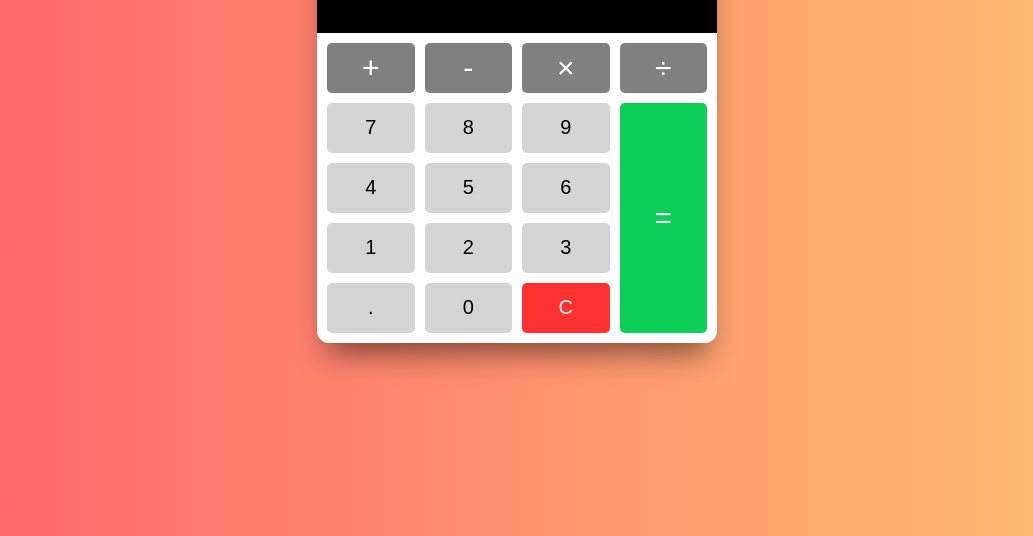
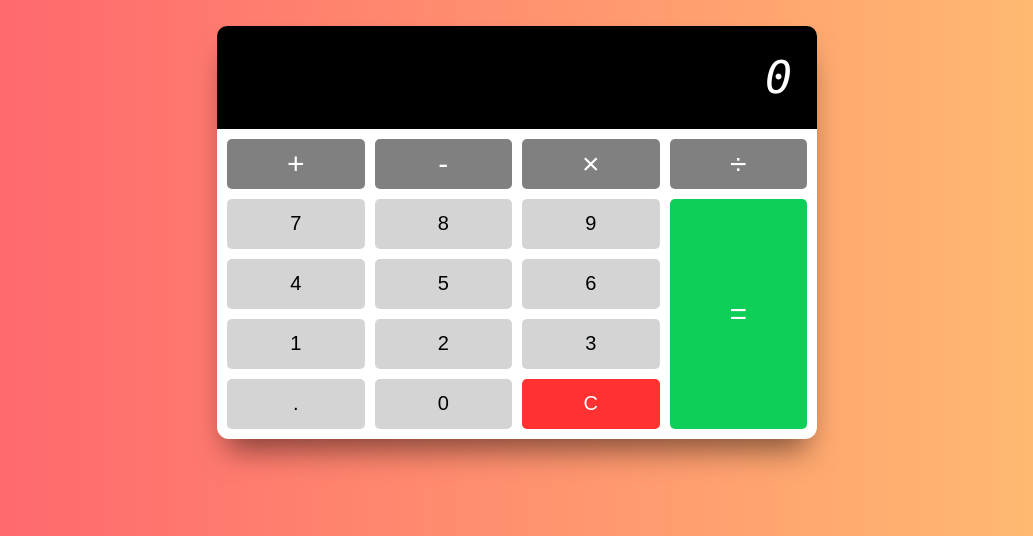
Before and after one commit to pav0107/calculator, a plain HTML site: page index.html in a window 1280 px wide. Shown: the part 264-800 px from the top of the page, without its empty margins (123-1156 px from the left). Drawn offline with Linux system fonts and the light colour scheme.

Commit message:
styling changes

```diff
--- a/index.html
+++ b/index.html
@@ -8,6 +8,10 @@
     <link rel="stylesheet" href="style.css">
 </head>
 <body>
+<!-- Heading -->
+<h2>The super-basic, no-frills, what you see is what you get</h2>
+<h1>calculator</h1>
+
 <!-- Calculator -->
 <div class="calculator">
     <!-- Display -->
--- a/style.css
+++ b/style.css
@@ -1,3 +1,5 @@
+@import url("https://fonts.googleapis.com/css2?family=Roboto:ital,wght@0,400;1,900&display=swap");
+
 html {
   box-sizing: border-box;
 }
@@ -6,14 +8,29 @@ body {
   margin: 0;
   min-height: 100vh;
   display: flex;
+  flex-direction: column;
   justify-content: center;
   align-items: center;
   background: linear-gradient(to right, #ff5f6d, #ffc371);
 }
 
+h1 {
+  margin: 20px;
+  font-size: 100px;
+  font-family: "Roboto", sans-serif;
+  font-style: italic;
+  font-weight: 900;
+}
+h2 {
+  margin: 0;
+  font-size: 30px;
+  font-family: "Roboto", sans-serif;
+}
+
 .calculator {
+  margin: 50px;
   background: white;
-  width: 400px;
+  width: 600px;
   border-radius: 12px;
   box-shadow: 0px 20px 30px -10px rgba(0, 0, 0, 0.5);
 }
```
Also changed, not shown: 3 other files.
